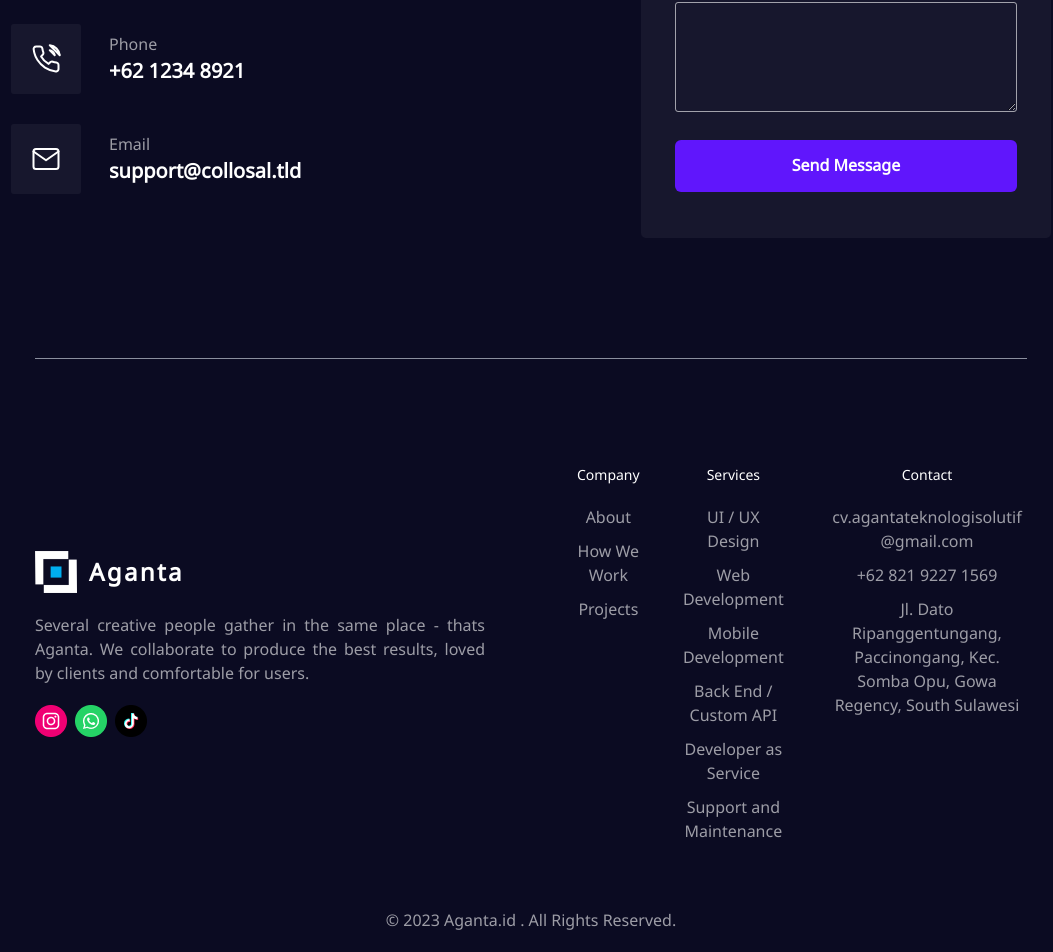
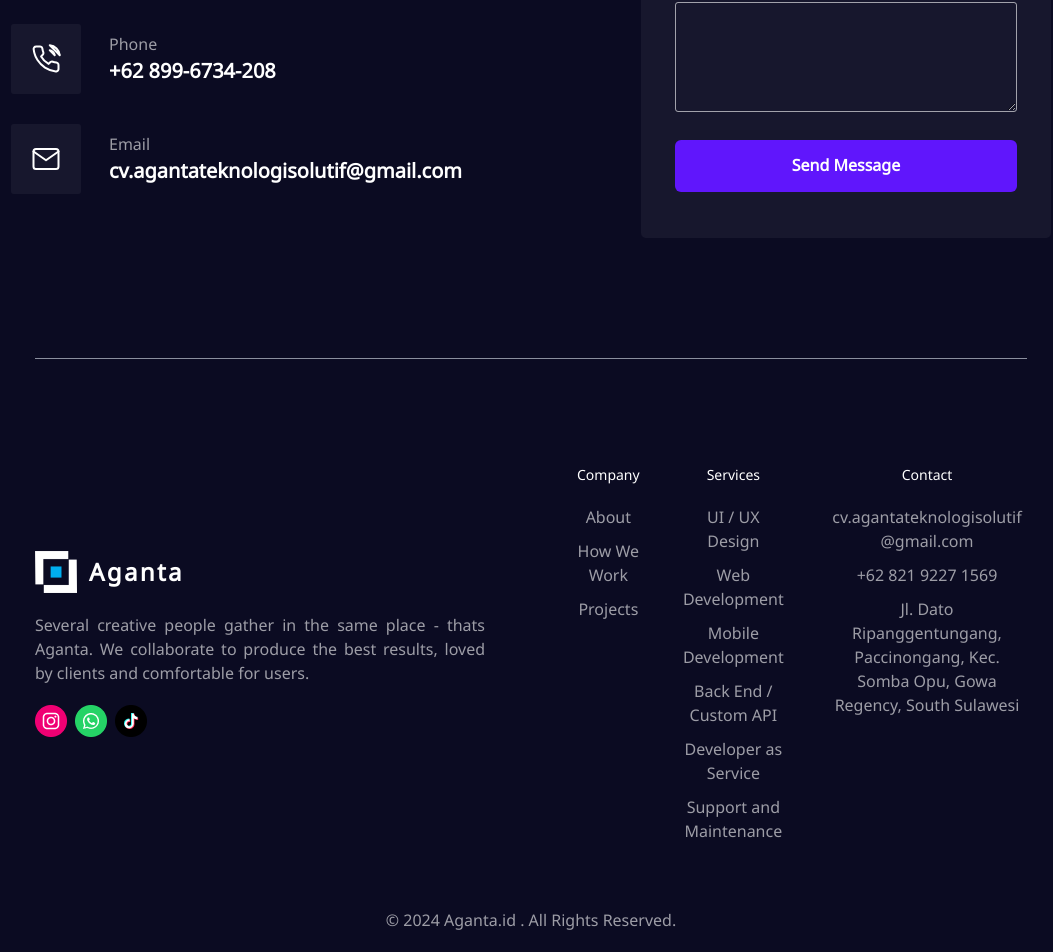
Before and after one commit to Yassar021/ariesloeapp, a Next.js app: page /contact in a window 1280 px wide. Shown: the part 455-1407 px from the top of the page, without its empty margins (109-1162 px from the left). Built offline with nearby package versions, Linux system fonts and the light colour scheme.

Commit message:
update: years and number office

```diff
--- a/components/Contact/index.jsx
+++ b/components/Contact/index.jsx
@@ -88,7 +88,7 @@ const Contact = () => {
                 Phone
               </Text>
               <Text fontSize={"20px"} fontWeight="700" color="#fff">
-                +62 1234 8921
+                +62 899-6734-208
               </Text>
             </Box>
           </HStack>
@@ -133,7 +133,7 @@ const Contact = () => {
                 Email
               </Text>
               <Text fontSize={"20px"} fontWeight="700" color="#fff">
-                support@collosal.tld
+                cv.agantateknologisolutif@gmail.com
               </Text>
             </Box>
           </HStack>
--- a/components/Footer/index.jsx
+++ b/components/Footer/index.jsx
@@ -396,7 +396,7 @@ export default function Footer() {
             fontWeight="500"
             color="rgba(255, 255, 255, 0.6)"
           >
-            © 2023 Aganta.id . All Rights Reserved.
+            © 2024 Aganta.id . All Rights Reserved.
           </Text>
         </Center>
       </Container>
--- a/components/Navbar/index.jsx
+++ b/components/Navbar/index.jsx
@@ -103,7 +103,7 @@ function DrawerExample() {
               </Link>
             </VStack>
 
-            <Link href="https://wa.me/6282192271569">
+            <Link href="https://wa.me/628996734208">
               <Button
                 ml="80px"
                 mt="50px"
```
